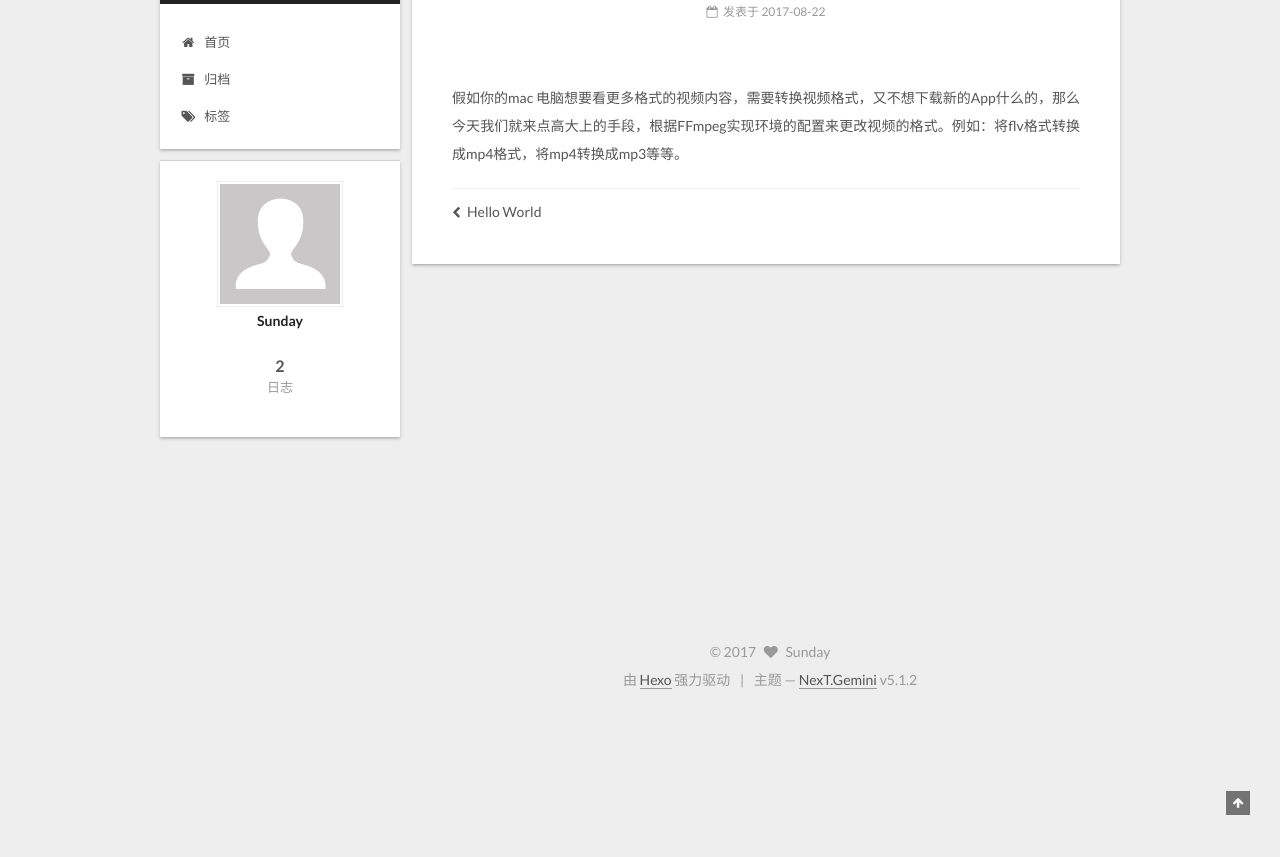
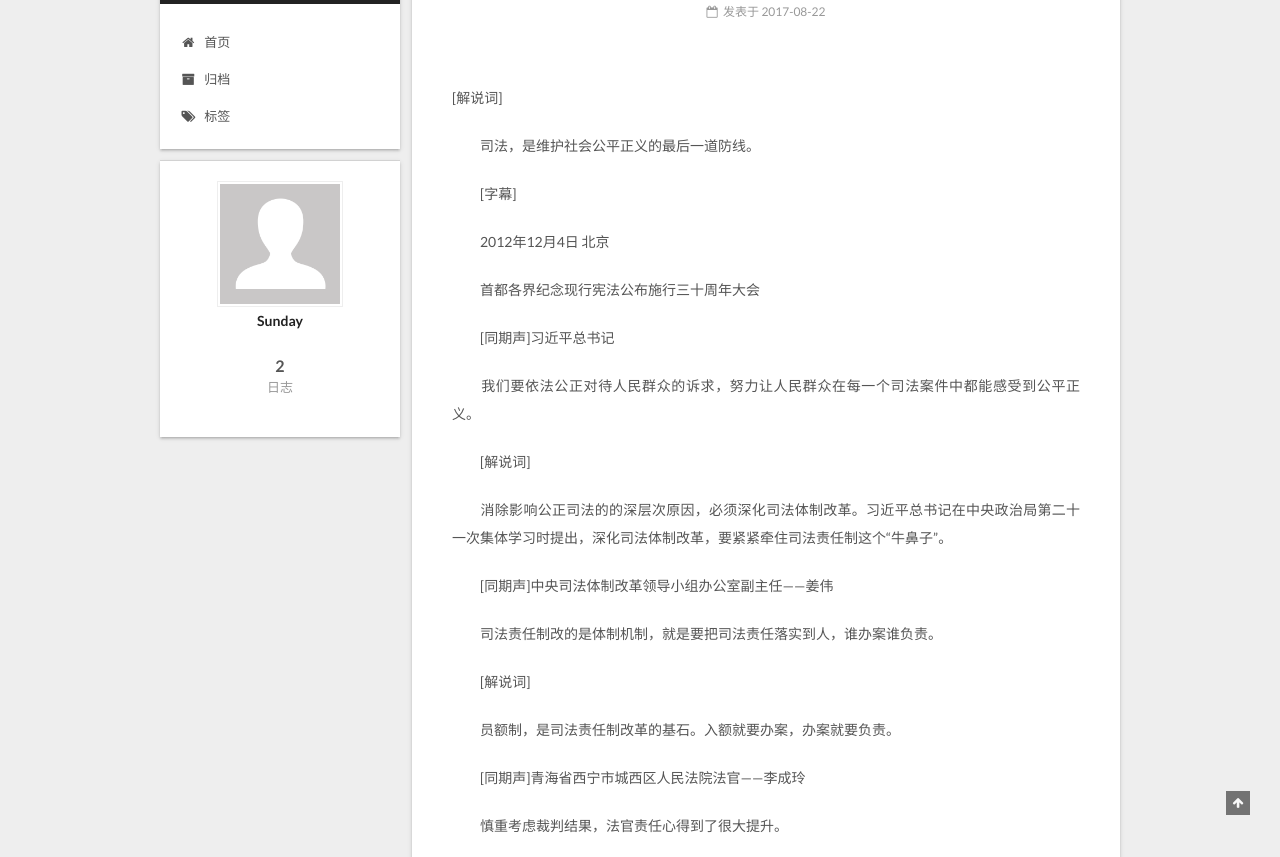
Before and after one commit to zhaodp6089/zhaodp6089.github.io, a plain HTML site: page 2017/08/22/cesshi3/index.html in a window 1280 px wide. Shown: the part 85-942 px from the top of the page. Before the commit the page ends 800 px from the top, so only its background shows below. Drawn offline with Linux system fonts and the light colour scheme.

Commit message:
Site updated: 2017-08-22 16:28:30

```diff
--- a/2017/08/22/cesshi3/index.html
+++ b/2017/08/22/cesshi3/index.html
@@ -94,17 +94,17 @@
 
 
 
-<meta name="description" content="假如你的mac 电脑想要看更多格式的视频内容，需要转换视频格式，又不想下载新的App什么的，那么今天我们就来点高大上的手段，根据FFmpeg实现环境的配置来更改视频的格式。例如：将flv格式转换成mp4格式，将mp4转换成mp3等等。">
+<meta name="description" content="[解说词]　　 　　司法，是维护社会公平正义的最后一道防线。 　　[字幕] 　　2012年12月4日  北京 　　首都各界纪念现行宪法公布施行三十周年大会 　　[同期声]习近平总书记 　　我们要依法公正对待人民群众的诉求，努力让人民群众在每一个司法案件中都能感受到公平正义。 　　[解说词] 　　消除影响公正司法的的深层次原因，必须深化司法体制改革。习近平总书记在中央政治局第二十一次集体学习时提出，">
 <meta property="og:type" content="article">
 <meta property="og:title" content="shi">
 <meta property="og:url" content="http://yoursite.com/2017/08/22/cesshi3/index.html">
 <meta property="og:site_name" content="Sunday的博客">
-<meta property="og:description" content="假如你的mac 电脑想要看更多格式的视频内容，需要转换视频格式，又不想下载新的App什么的，那么今天我们就来点高大上的手段，根据FFmpeg实现环境的配置来更改视频的格式。例如：将flv格式转换成mp4格式，将mp4转换成mp3等等。">
+<meta property="og:description" content="[解说词]　　 　　司法，是维护社会公平正义的最后一道防线。 　　[字幕] 　　2012年12月4日  北京 　　首都各界纪念现行宪法公布施行三十周年大会 　　[同期声]习近平总书记 　　我们要依法公正对待人民群众的诉求，努力让人民群众在每一个司法案件中都能感受到公平正义。 　　[解说词] 　　消除影响公正司法的的深层次原因，必须深化司法体制改革。习近平总书记在中央政治局第二十一次集体学习时提出，">
 <meta property="og:locale" content="zh-Hans">
-<meta property="og:updated_time" content="2017-08-22T08:25:48.000Z">
+<meta property="og:updated_time" content="2017-08-22T08:28:06.000Z">
 <meta name="twitter:card" content="summary">
 <meta name="twitter:title" content="shi">
-<meta name="twitter:description" content="假如你的mac 电脑想要看更多格式的视频内容，需要转换视频格式，又不想下载新的App什么的，那么今天我们就来点高大上的手段，根据FFmpeg实现环境的配置来更改视频的格式。例如：将flv格式转换成mp4格式，将mp4转换成mp3等等。">
+<meta name="twitter:description" content="[解说词]　　 　　司法，是维护社会公平正义的最后一道防线。 　　[字幕] 　　2012年12月4日  北京 　　首都各界纪念现行宪法公布施行三十周年大会 　　[同期声]习近平总书记 　　我们要依法公正对待人民群众的诉求，努力让人民群众在每一个司法案件中都能感受到公平正义。 　　[解说词] 　　消除影响公正司法的的深层次原因，必须深化司法体制改革。习近平总书记在中央政治局第二十一次集体学习时提出，">
 
 
 
@@ -324,7 +324,21 @@
 
 
 
-        <p>假如你的mac 电脑想要看更多格式的视频内容，需要转换视频格式，又不想下载新的App什么的，那么今天我们就来点高大上的手段，根据FFmpeg实现环境的配置来更改视频的格式。例如：将flv格式转换成mp4格式，将mp4转换成mp3等等。</p>
+        <p>[解说词]　　</p>
+<p>　　司法，是维护社会公平正义的最后一道防线。</p>
+<p>　　[字幕]</p>
+<p>　　2012年12月4日  北京</p>
+<p>　　首都各界纪念现行宪法公布施行三十周年大会</p>
+<p>　　[同期声]习近平总书记</p>
+<p>　　我们要依法公正对待人民群众的诉求，努力让人民群众在每一个司法案件中都能感受到公平正义。</p>
+<p>　　[解说词]</p>
+<p>　　消除影响公正司法的的深层次原因，必须深化司法体制改革。习近平总书记在中央政治局第二十一次集体学习时提出，深化司法体制改革，要紧紧牵住司法责任制这个“牛鼻子”。</p>
+<p>　　[同期声]中央司法体制改革领导小组办公室副主任——姜伟</p>
+<p>　　司法责任制改的是体制机制，就是要把司法责任落实到人，谁办案谁负责。</p>
+<p>　　[解说词]</p>
+<p>　　员额制，是司法责任制改革的基石。入额就要办案，办案就要负责。</p>
+<p>　　[同期声]青海省西宁市城西区人民法院法官——李成玲</p>
+<p>　　慎重考虑裁判结果，法官责任心得到了很大提升。</p>
 
 
     </div>
--- a/css/main.css
+++ b/css/main.css
@@ -1809,7 +1809,7 @@ pre .javascript .function {
   width: 4px;
   height: 4px;
   border-radius: 50%;
-  background: #a4ffff;
+  background: #b1ffff;
 }
 .links-of-blogroll {
   font-size: 13px;
```
Also changed, not shown: index.html (+15 -1 lines).
